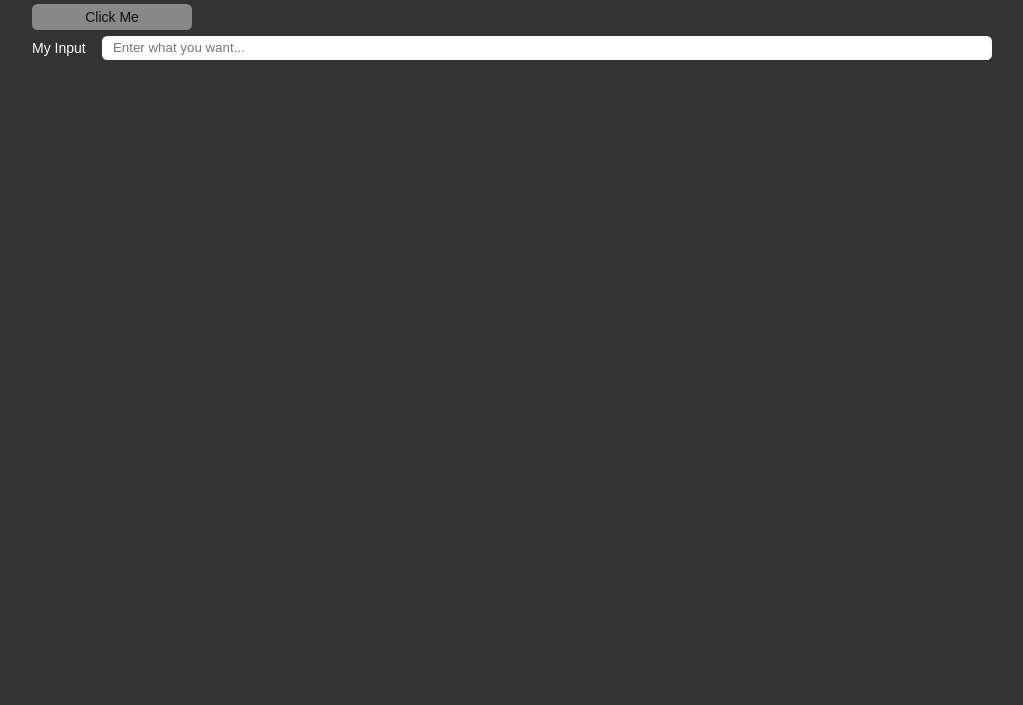
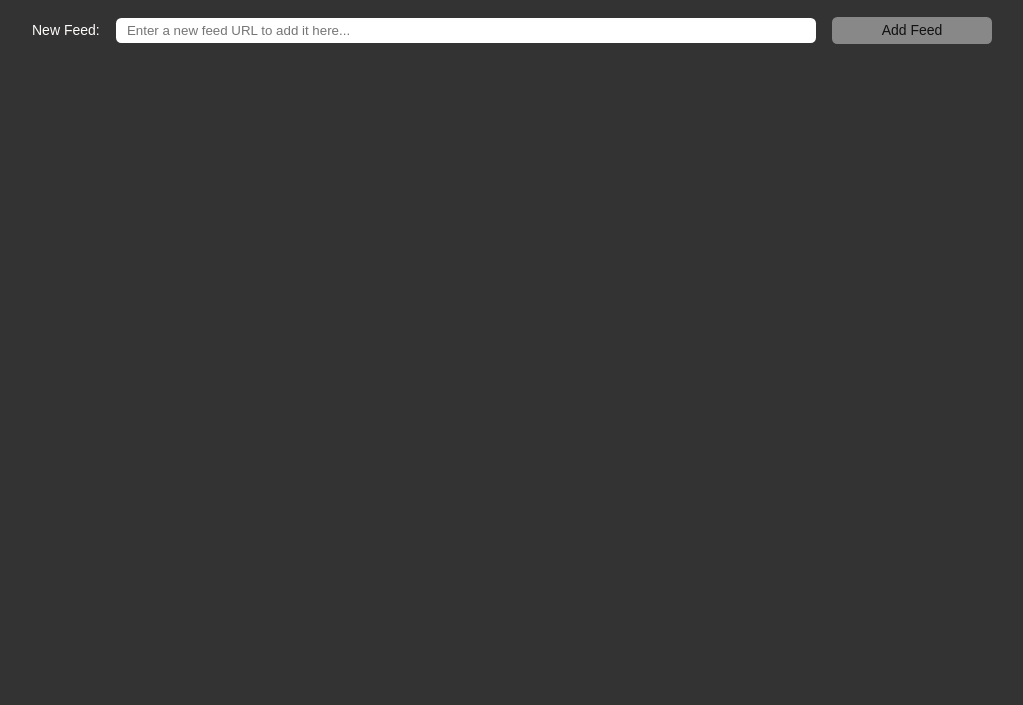
Before and after one commit to vertcitron/all-my-news, a website built with Parcel: page index.html in a window 1280 px wide. Shown: the part 95-800 px from the top of the page, without its empty margins (128-1151 px from the left). Built offline with nearby package versions, Linux system fonts and the light colour scheme.

Commit message:
added NewFeed component

```diff
--- a/assets/style/main.sass
+++ b/assets/style/main.sass
@@ -29,7 +29,7 @@ input[type=text]
   width: 100%
 
 .textinput
-  padding: 0.33rem 0
+  padding: 0
   display: flex
   flex-direction: row
   align-items: center
@@ -38,3 +38,13 @@ input[type=text]
   label
     margin-right: 1rem
     white-space: nowrap
+
+.newfeed
+  margin-top: 2rem
+  display: flex
+  flex-direction: row
+  flex-wrap: nowrap
+  .textinput
+    margin-right: 1rem
+    padding: 1px 0
+    flex: 1
--- a/src/App.ts
+++ b/src/App.ts
@@ -1,15 +1,12 @@
 
 import Title from './components/Title'
-import Button from './components/Button'
-import TextInput from './components/TextInput'
+import NewFeed from './components/NewFeed';
 
-// inserts some components for testing
+// insert the aggregator's title
 new Title('All My News')
-const clickMe = new Button(document.body, 'Click Me')
-clickMe.onClick(() => {
-  console.warn('Handler changed !')
+
+// insert the NewFeed component
+const newFeed = new NewFeed(document.body)
+newFeed.onAdd((url: string) => {
+  console.warn('You added the "%s" feed.', url)
 })
-const textInput = new TextInput(document.body, 'My Input', 'Enter what you want...')
-textInput.onChange ((value: string) => {
-  console.warn('You entered:', value)
-})
--- a/src/components/Button.ts
+++ b/src/components/Button.ts
@@ -6,7 +6,7 @@ export default class {
 
   constructor (parent: HTMLElement, text: string, variant: string = '') {
     this.button = document.createElement('button')
-    this.button.className = variant
+    if (variant) this.button.className = variant
     this.button.textContent = text
     this.button.addEventListener('click', (e: MouseEvent) => {
       this.clickCallback()
--- /dev/null
+++ b/src/components/NewFeed.ts
@@ -0,0 +1,32 @@
+import TextInput from './TextInput'
+import Button from './Button'
+
+export default class {
+  private wrapper: HTMLDivElement
+  private input: TextInput
+  private button: Button
+
+  private onAdded = (value: string) => {
+    console.error('The handler to add the "%s" feed has not been defined yet.', value)
+  }
+
+  constructor (parent: HTMLElement) {
+    this.wrapper = document.createElement('div')
+    this.wrapper.className = 'newfeed'
+    this.input = new TextInput(this.wrapper, 'New Feed:', 'Enter a new feed URL to add it here...')
+    this.input.onChange((value: string) => {
+      this.onAdded(value)
+      this.input.clear()
+    })
+    this.button = new Button(this.wrapper, 'Add Feed')
+    this.button.onClick(() => {
+      this.onAdded(this.input.value)
+      this.input.clear()
+    })
+    parent.appendChild(this.wrapper)
+  }
+
+  onAdd (f: (value: string) => void) {
+    this.onAdded = f
+  }
+}
--- a/src/components/TextInput.ts
+++ b/src/components/TextInput.ts
@@ -28,11 +28,11 @@ export default class {
     }
   }
 
-  onChange (f: (value: string) => void) {
+  onChange (f: (value: string) => void): void {
     this.onChanged = f
   }
 
-  get value () {
+  get value (): string {
     return this.input.value
   }
 
@@ -40,7 +40,7 @@ export default class {
     this.input.value = v
   }
 
-  clear () {
+  clear (): void {
     this.input.value = ''
   }
 }
```
